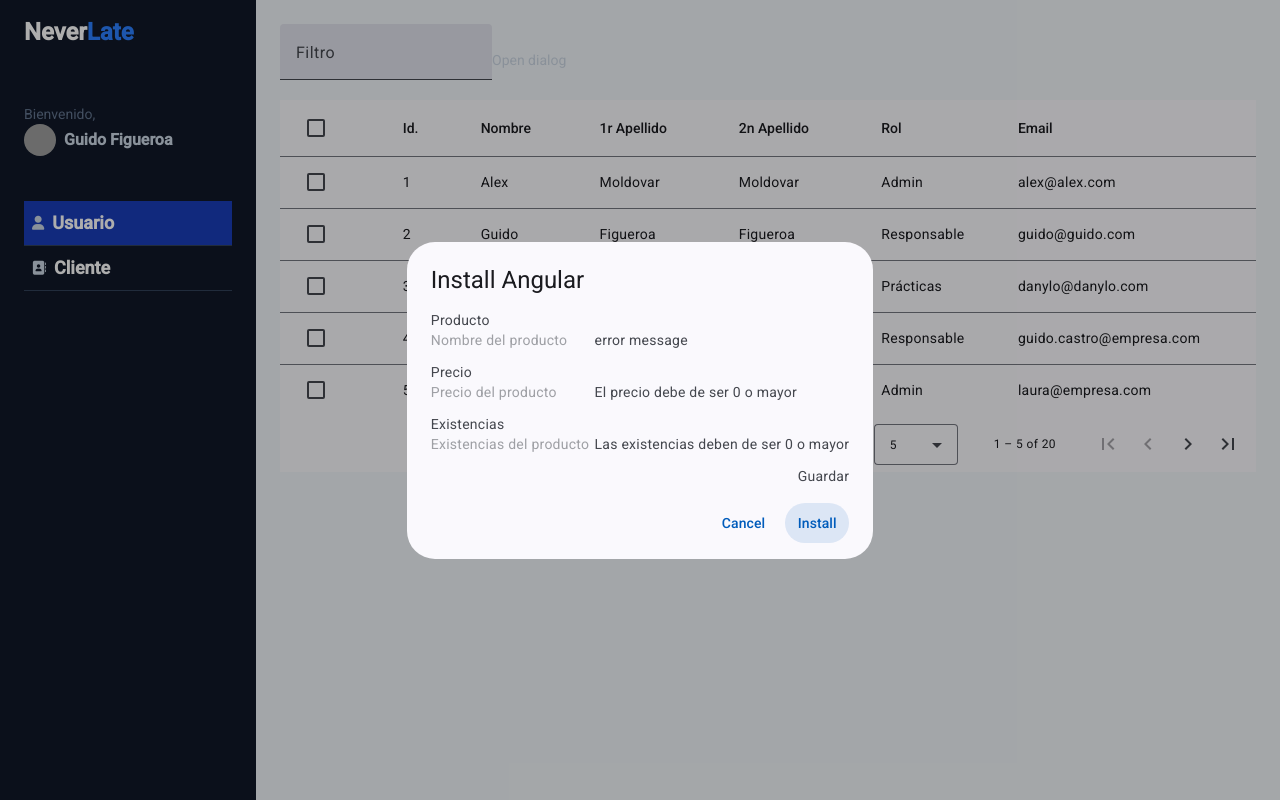
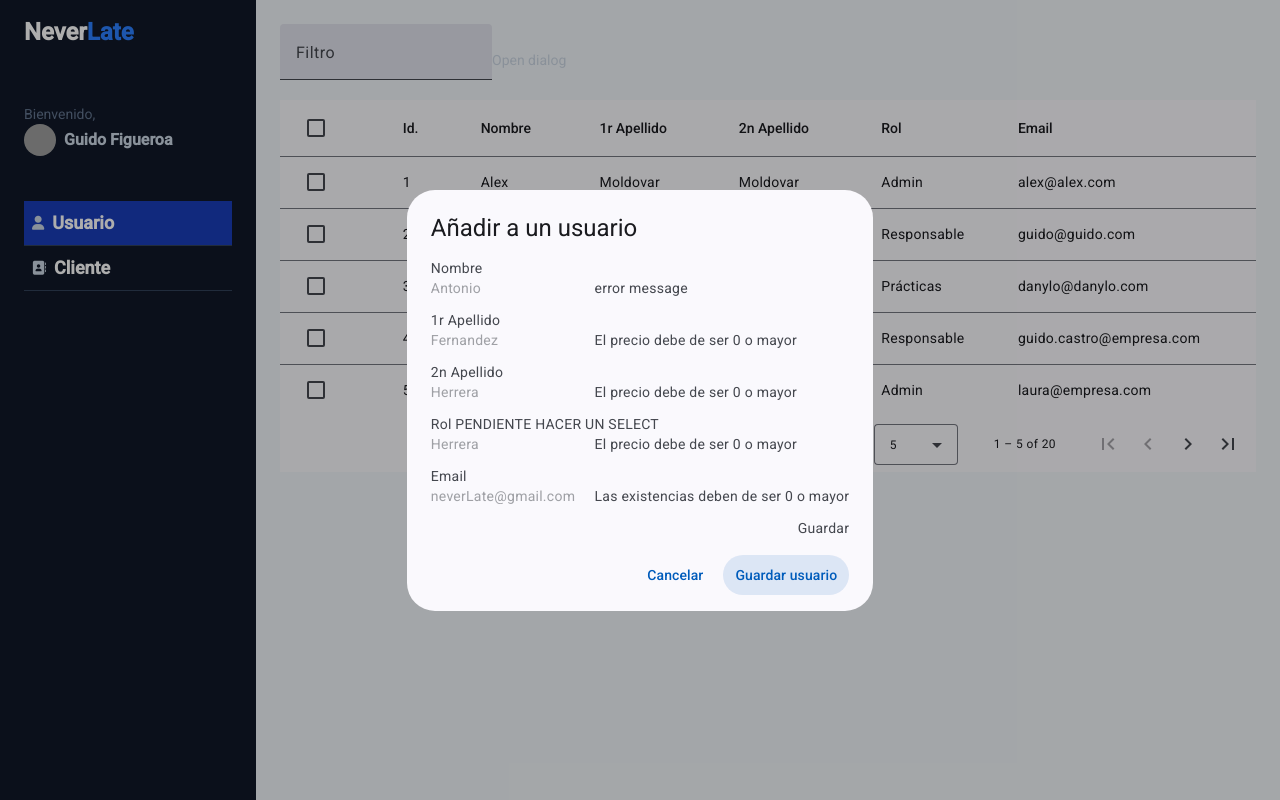
Before and after one commit to GuidoFC/NeverLate, an Angular app: page /dashboard/user in a window 1280 px wide. Both pictures are taken after a click on the button "Open dialog". Built offline with nearby package versions, Linux system fonts and the light colour scheme; grey boxes are pictures that could not be loaded.

Commit message:
los campos estan creados. Ahora tengo que hacer el metodo para guardar estos datos y enviarlo al servicio

```diff
--- a/src/app/dashboard/components/users-table/user-table-botton-add-user.componet/dialog-content-example-dialog/dialog-content-example-dialog.html
+++ b/src/app/dashboard/components/users-table/user-table-botton-add-user.componet/dialog-content-example-dialog/dialog-content-example-dialog.html
@@ -1,4 +1,4 @@
-<h2 mat-dialog-title>Install Angular</h2>
+<h2 mat-dialog-title>Añadir a un usuario</h2>
 <mat-dialog-content class="mat-typography">
 
   <div class="row">
@@ -11,12 +11,12 @@
 
         <!-- Campo de producto -->
         <div class="mb-3 row">
-          <label class="col-sm-3 col-form-label">Producto</label>
+          <label class="col-sm-3 col-form-label">Nombre</label>
           <div class="col-sm-9">
 
             <input type="text"
                    class="form-control"
-                   placeholder="Nombre del producto"
+                   placeholder="Antonio"
                    formControlName="name"
             >
 
@@ -27,14 +27,44 @@
           </div>
         </div>
 
-        <!-- Campo de producto -->
+        <!-- Campo de 1r apellido -->
         <div class="mb-3 row">
-          <label class="col-sm-3 col-form-label">Precio</label>
+          <label class="col-sm-3 col-form-label">1r Apellido</label>
           <div class="col-sm-9">
             <input type="text"
                    class="form-control"
-                   placeholder="Precio del producto"
+                   placeholder="Fernandez"
                    formControlName="lastName"
+            >
+            <span class="form-text text-danger">
+                        El precio debe de ser 0 o mayor
+                    </span>
+          </div>
+        </div>
+
+        <!-- Campo de 2n apellido -->
+        <div class="mb-3 row">
+          <label class="col-sm-3 col-form-label">2n Apellido</label>
+          <div class="col-sm-9">
+            <input type="text"
+                   class="form-control"
+                   placeholder="Herrera"
+                   formControlName="secondLastName"
+            >
+            <span class="form-text text-danger">
+                        El precio debe de ser 0 o mayor
+                    </span>
+          </div>
+        </div>
+
+        <!-- Campo de Rol -->
+        <div class="mb-3 row">
+          <label class="col-sm-3 col-form-label">Rol PENDIENTE HACER UN SELECT</label>
+          <div class="col-sm-9">
+            <input type="text"
+                   class="form-control"
+                   placeholder="Herrera"
+                   formControlName="rol"
             >
             <span class="form-text text-danger">
                         El precio debe de ser 0 o mayor
@@ -44,11 +74,11 @@
 
         <!-- Campo de existencias -->
         <div class="mb-3 row">
-          <label class="col-sm-3 col-form-label">Existencias</label>
+          <label class="col-sm-3 col-form-label">Email</label>
           <div class="col-sm-9">
             <input type="text"
                    class="form-control"
-                   placeholder="Existencias del producto"
+                   placeholder="neverLate@gmail.com"
                    formControlName="email"
 
             >
@@ -59,7 +89,7 @@
           </div>
         </div>
 
-
+        <!--Analizar que hago con esta lógica, tiene que esta dentro o fuera del form para enviar los datos-->
         <div class="row">
           <div class="col">
             <button type="submit"
@@ -77,6 +107,6 @@
 
 </mat-dialog-content>
 <mat-dialog-actions align="end">
-  <button matButton mat-dialog-close>Cancel</button>
-  <button matButton [mat-dialog-close]="true" cdkFocusInitial>Install</button>
+  <button matButton mat-dialog-close>Cancelar</button>
+  <button matButton [mat-dialog-close]="true" cdkFocusInitial>Guardar usuario</button>
 </mat-dialog-actions>
--- a/src/app/dashboard/components/users-table/user-table-botton-add-user.componet/dialog-content-example-dialog/dialog-content-example-dialog.ts
+++ b/src/app/dashboard/components/users-table/user-table-botton-add-user.componet/dialog-content-example-dialog/dialog-content-example-dialog.ts
@@ -17,6 +17,8 @@ export class DialogContentExampleDialog {
   myForm = this.fb.group({
     name: [''],
     lastName: [''],
+    secondLastName: [''],
+    rol: [''],
     email: [''],
   })
 }
```
